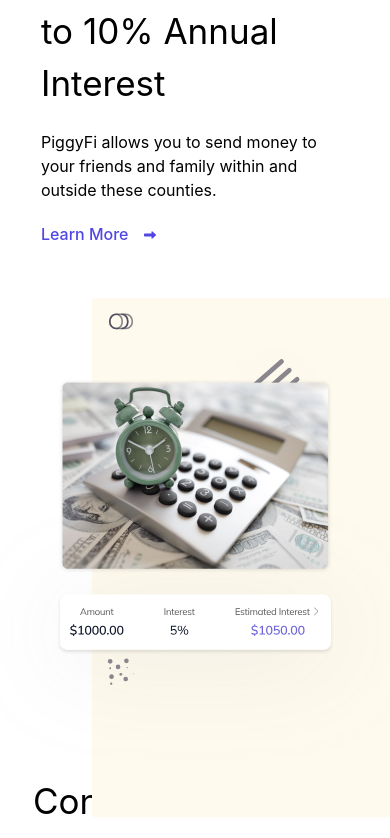
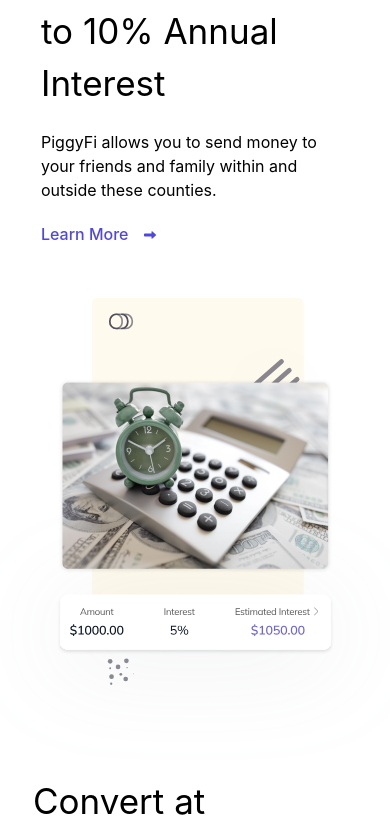
Before and after one commit to PEeGEe21/piggyfi, a Next.js app: page / in a window 390 px wide. Shown: the part 3121-3959 px from the top of the page. Built offline with nearby package versions, Linux system fonts and the light colour scheme; a web font is replaced by a local one.

Commit message:
made changes to the css files

```diff
--- a/src/components/home/Save.module.css
+++ b/src/components/home/Save.module.css
@@ -157,10 +157,12 @@
 
 }
 
-@media only screen and (max-width: 767px){
+@media only screen and (max-width: 568px){
   .frame4_imageFloat figure img{
-    height: 520px !important;
-    width: 300px !important;
+    /* height: 520px !important; */
+    height: 300px !important;
+    width: auto !important;
+    /* width: 300px !important; */
   }
 
   .frame1_imageFloat {
```
